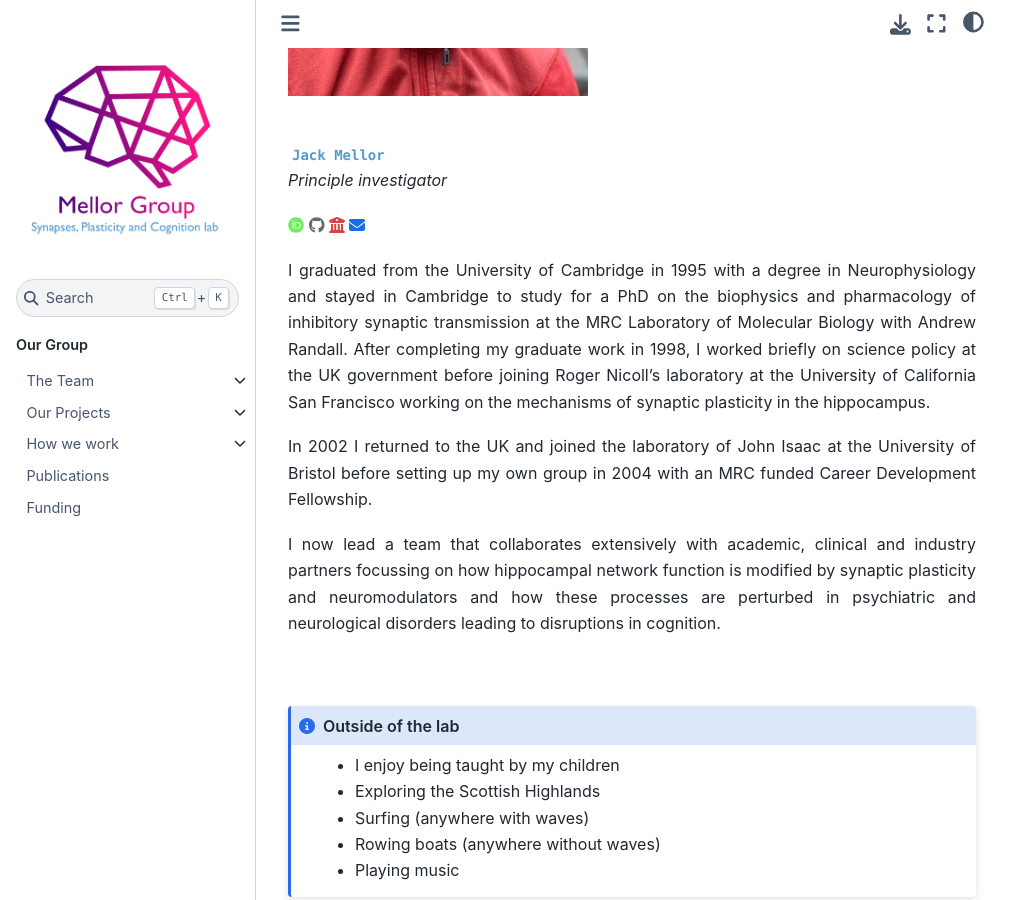
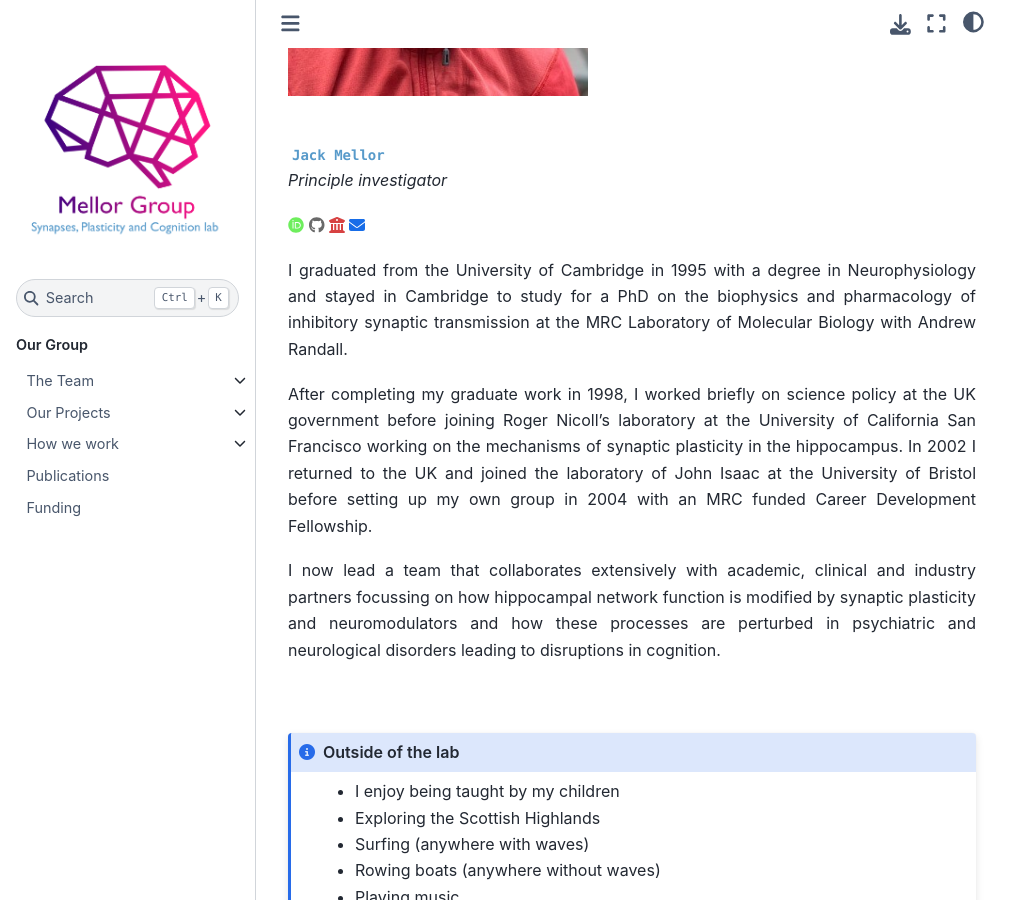
Before and after one commit to mellor-lab/mellor-lab.github.io, a Jupyter Book: the page built from book/contents/our-team/members/jackmellor.md, in a window 1280 px wide and 900 px high, scrolled down 472 px. Shown: the whole window, without its empty margins (0-1031 px from the left). Built offline with Jupyter Book 1.0.4 settings and Sphinx 7.4.7 and the Sphinx Book theme 1.1.4, drawn with Linux system fonts in a browser that asks for light colours.

```diff
--- a/book/contents/our-team/members/jackmellor.md
+++ b/book/contents/our-team/members/jackmellor.md
@@ -18,9 +18,9 @@ _Principle investigator_
 [<i class="fa-solid fa-envelope"></i>](mailto:USERNAME@ORGANIZATION.NET)
 
 
-I graduated from the University of Cambridge in 1995 with a degree in Neurophysiology and stayed in Cambridge to study for a PhD on the biophysics and pharmacology of inhibitory synaptic transmission at the MRC Laboratory of Molecular Biology with Andrew Randall. After completing my graduate work in 1998, I worked briefly on science policy at the UK government before joining Roger Nicoll’s laboratory at the University of California San Francisco working on the mechanisms of synaptic plasticity in the hippocampus.
+I graduated from the University of Cambridge in 1995 with a degree in Neurophysiology and stayed in Cambridge to study for a PhD on the biophysics and pharmacology of inhibitory synaptic transmission at the MRC Laboratory of Molecular Biology with Andrew Randall.
 
-In 2002 I returned to the UK and joined the laboratory of John Isaac at the University of Bristol before setting up my own group in 2004 with an MRC funded Career Development Fellowship.
+After completing my graduate work in 1998, I worked briefly on science policy at the UK government before joining Roger Nicoll’s laboratory at the University of California San Francisco working on the mechanisms of synaptic plasticity in the hippocampus. In 2002 I returned to the UK and joined the laboratory of John Isaac at the University of Bristol before setting up my own group in 2004 with an MRC funded Career Development Fellowship.
 
 I now lead a team that collaborates extensively with academic, clinical and industry partners focussing on how hippocampal network function is modified by synaptic plasticity and neuromodulators and how these processes are perturbed in psychiatric and neurological disorders leading to disruptions in cognition.
 
```
